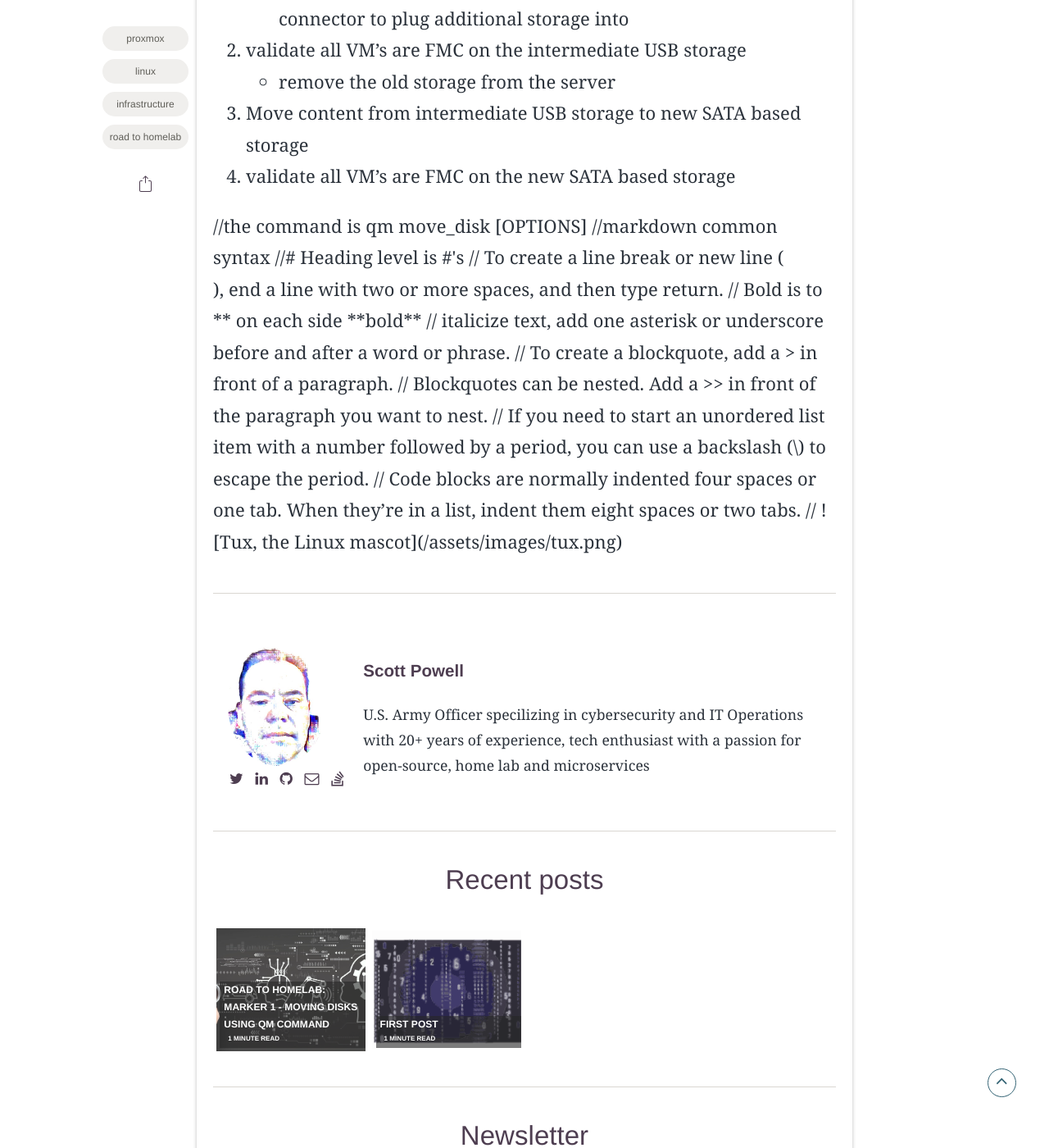
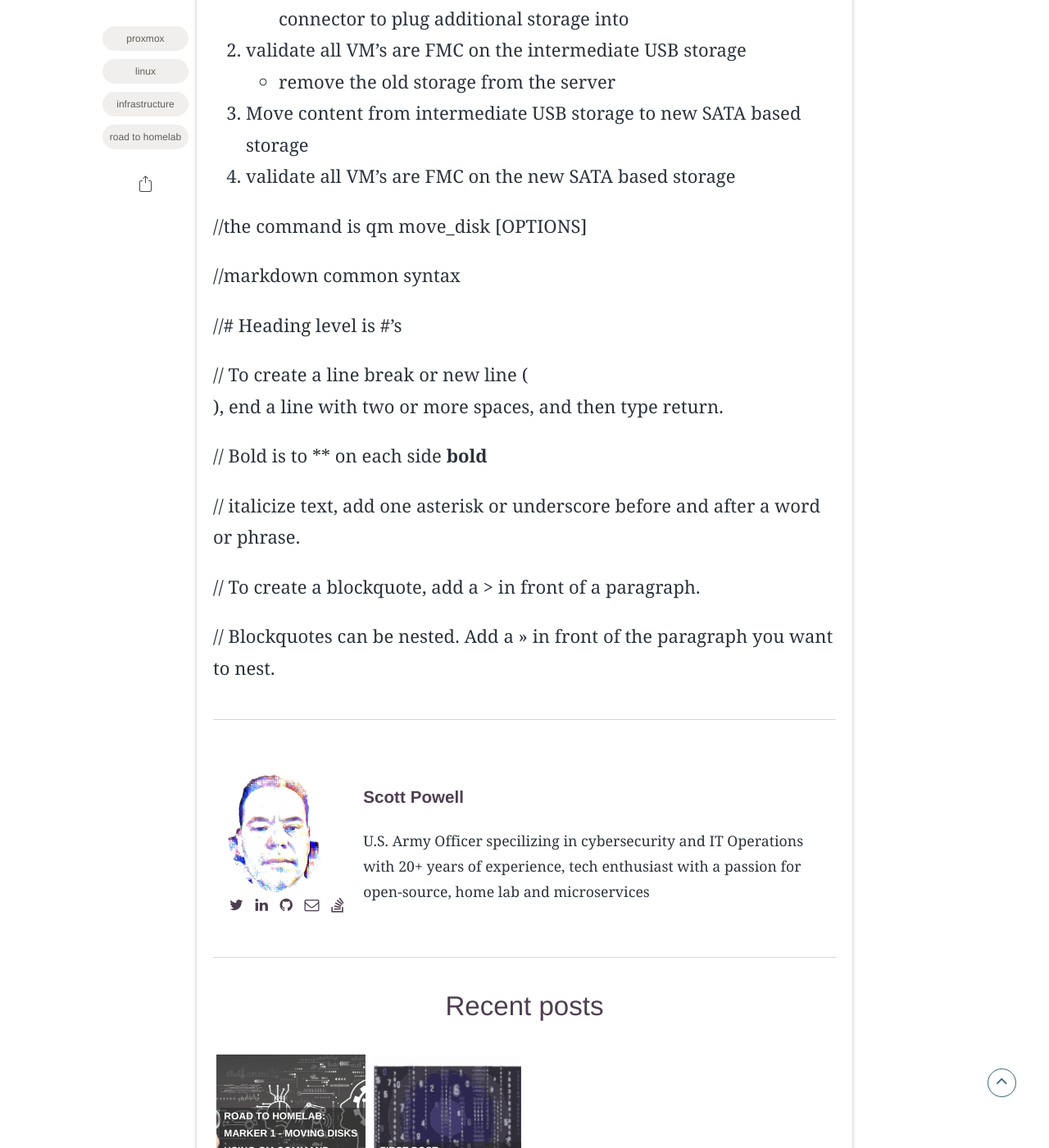
Before and after one commit to scottiepowell/gh-pages-blog.github.io, a Jekyll site: the page built from _posts/2022-06-23-moving-disks-with-qm-command.md.md, in a window 1280 px wide and 1400 px high, scrolled down 1852 px. Shown: the whole window at 82% size. Built offline with Jekyll 4.4.1, drawn with Linux system fonts in a browser that asks for light colours; some web fonts are replaced; comment, search, counter and statistics services are not loaded; part of the change alters nothing that is shown.

Commit message:
Update 2022-06-23-moving-disks-with-qm-command.md.md

```diff
--- a/_posts/2022-06-23-moving-disks-with-qm-command.md.md
+++ b/_posts/2022-06-23-moving-disks-with-qm-command.md.md
@@ -24,13 +24,29 @@ I recently bought some new HDD's, a much needed storage upgrade for my proxmox c
 
 
 //the command is qm move_disk <vmid> <disk> <storage> [OPTIONS]
-//markdown common syntax
-//# Heading level is #'s
-// To create a line break or new line (<br>), end a line with two or more spaces, and then type return.
-// Bold is to ** on each side **bold**
-// italicize text, add one asterisk or underscore before and after a word or phrase.
-// To create a blockquote, add a > in front of a paragraph.
-// Blockquotes can be nested. Add a >> in front of the paragraph you want to nest.
-// If you need to start an unordered list item with a number followed by a period, you can use a backslash (\) to escape the period.
-// Code blocks are normally indented four spaces or one tab. When they’re in a list, indent them eight spaces or two tabs.
-// ![Tux, the Linux mascot](/assets/images/tux.png)
+
+   //markdown common syntax
+
+   //# Heading level is #'s
+
+   // To create a line break or new line (<br>), end a line with two or more spaces, and then type return.
+
+   // Bold is to ** on each side **bold**
+
+   // italicize text, add one asterisk or underscore before and after a word or phrase.
+
+   // To create a blockquote, add a > in front of a paragraph.
+
+   // Blockquotes can be nested. Add a >> in front of the paragraph you want to nest.
+
+   [//]: # (If you need to start an unordered list item with a number followed by a period, you can use a backslash (\) to escape the period.)
+
+   [//]: # (Code blocks are normally indented four spaces or one tab. When they’re in a list, indent them eight spaces or two tabs.)
+
+   [//]: # (example how to upload a hyperlink to an image ![Tux, the Linux mascot](/assets/images/tux.png))
+
+   [//]: # (If the word or phrase you want to denote as code includes backticks, you can escape it by enclosing the word or phrase in double backticks (``).)
+
+   [//]: # (create a horizontal rule, use three or more asterisks (***), dashes (---), or underscores (___) on a line by)
+
+[//]: # (This is a method of using MD to make a comment)
```
